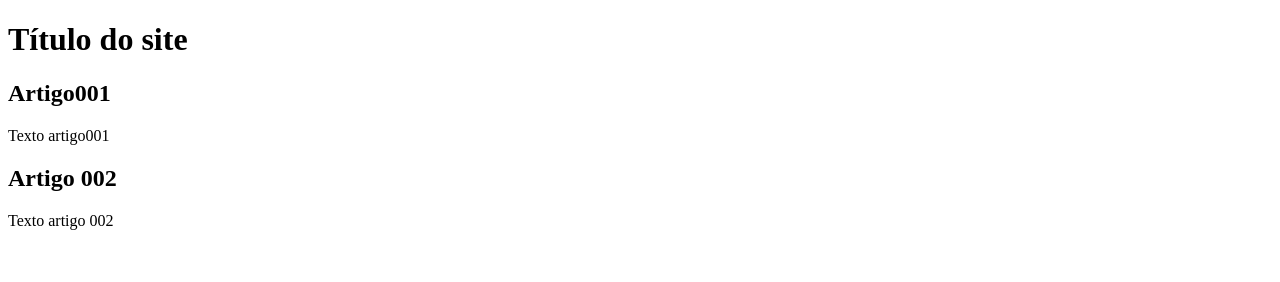
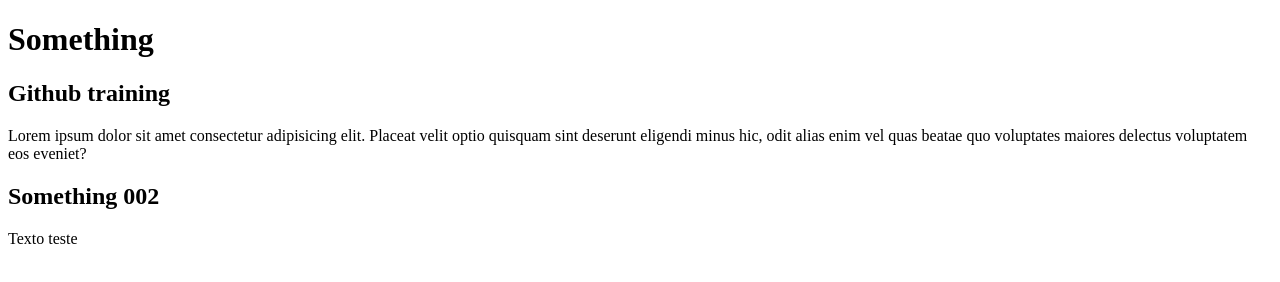
Before and after one commit to nooqy/somente_treino, a plain HTML site: page index.html in a window 1280 px wide. Drawn offline with Linux system fonts and the light colour scheme.

Commit message:
started to write the content

```diff
--- a/index.html
+++ b/index.html
@@ -8,16 +8,16 @@
 <body>
     <main>
         <header>
-            <h1>Título do site</h1>
+            <h1>Something</h1>
 
         </header>
         <article>
-            <h2>Artigo001</h2>
-            <p>Texto artigo001</p>
+            <h2>Github training</h2>
+            Lorem ipsum dolor sit amet consectetur adipisicing elit. Placeat velit optio quisquam sint deserunt eligendi minus hic, odit alias enim vel quas beatae quo voluptates maiores delectus voluptatem eos eveniet?
         </article>
         <article>
-            <h2>Artigo 002</h2>
-            <p>Texto artigo 002</p>
+            <h2>Something 002</h2>
+            <p>Texto teste</p>
         </article>
     </main>
 </body>
```
